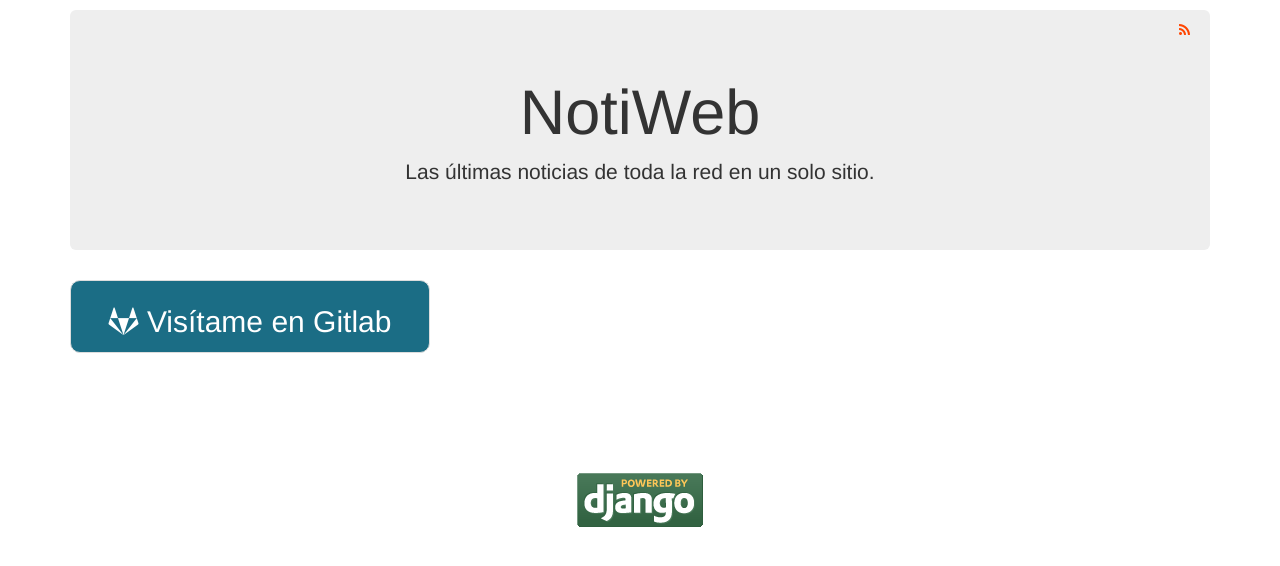
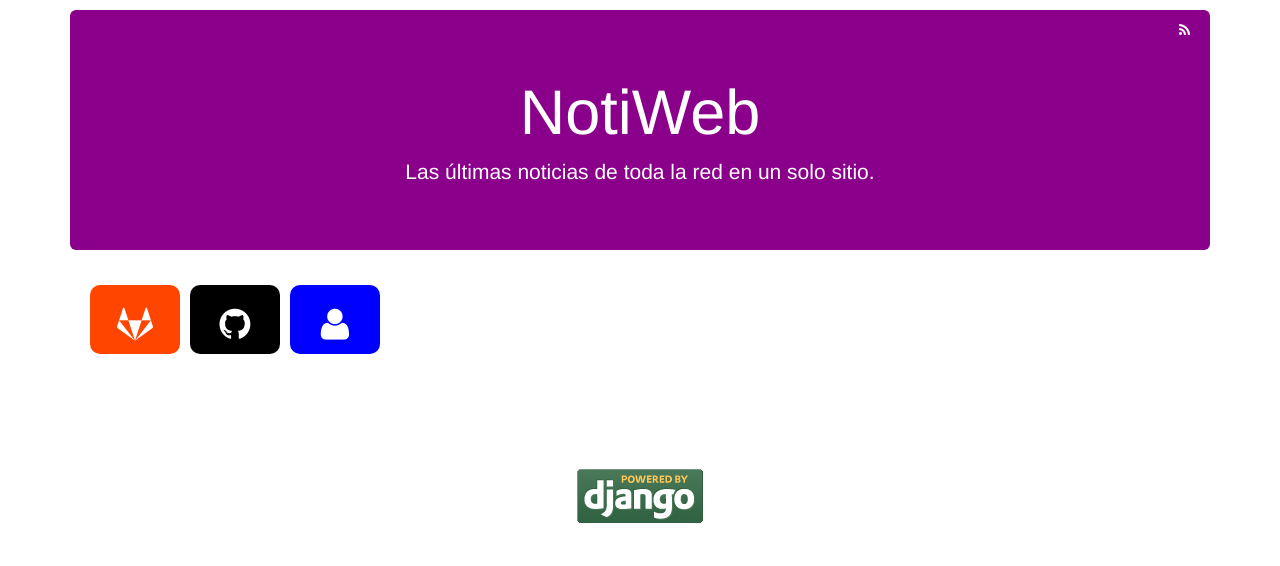
Before and after one commit to jadolg/NotiWeb, a Django app: page / in a window 1280 px wide. Shown: the top 566 px of the page. Run offline with Django 3.2, Linux system fonts and the light colour scheme; data that the repository does not hold is empty; some libraries are stand-ins or nearby versions.

Commit message:
style changes

```diff
--- a/templates/index.html
+++ b/templates/index.html
@@ -2,16 +2,18 @@
 {% load get_color_tag %}
 
 {% block body %}
-    <div class="pull-right" style="margin-top: 20px; margin-right: 20px; "><a target="_blank" href="/feed" style="color: orangered"><i class="fa fa-feed"></i></a> </div>
-    <div class="jumbotron text-center" style="margin-top: 10px">
+    <div class="pull-right" style="margin-top: 20px; margin-right: 20px; "><a target="_blank" href="/feed" style="color: white"><i class="fa fa-feed"></i></a> </div>
+    <div class="jumbotron text-center" style="margin-top: 10px; color: white; background-color: darkmagenta">
         <h1>NotiWeb</h1>
         <p class="lead">Las últimas noticias de toda la red en un solo sitio.</p>
         {#    <p><a class="btn btn-lg btn-success" href="#" role="button">Sign up today</a></p>#}
     </div>
     <div class="row marketing grid" data-masonry='{ "itemSelector": ".grid-item" }'>
     <div class="col-sm-4 col-md-4 grid-item">
-        <div class="col-sm-12 col-md-12 thumbnail text-center" style="background-color: #1b6d85; color: white; border-radius: 10px">
-            <h2><i class="fa fa-gitlab"></i> Visítame en Gitlab</h2>
+        <div class="col-sm-12 col-md-12 text-center" data-masonry='{ "itemSelector": ".grid-item2" }' style="margin-bottom: 10px">
+            <a target="_blank" href="#"><div class="col-sm-2 col-md-3 grid-item2" style="margin:5px; background-color: orangered; color: white; border-radius: 10px"><h1><i class="fa fa-gitlab"></i></h1></div></a>
+            <a target="_blank" href="https://github.com/jadolg/NotiWeb"><div class="col-sm-2 col-md-3 grid-item2" style="margin:5px; background-color: black; color: white; border-radius: 10px"><h1><i class="fa fa-github"></i></h1></div></a>
+            <a target="_blank" href="#"><div class="col-sm-2 col-md-3 grid-item2" style="margin:5px; background-color: blue; color: white; border-radius: 10px"><h1><i class="fa fa-user"></i></h1></div></a>
         </div>
         {% for anuncio in anuncios %}
             <div class="col-sm-12 col-md-12 thumbnail" style="background-color: {% get_random_color %}; color: white; border-radius: 10px">
```
